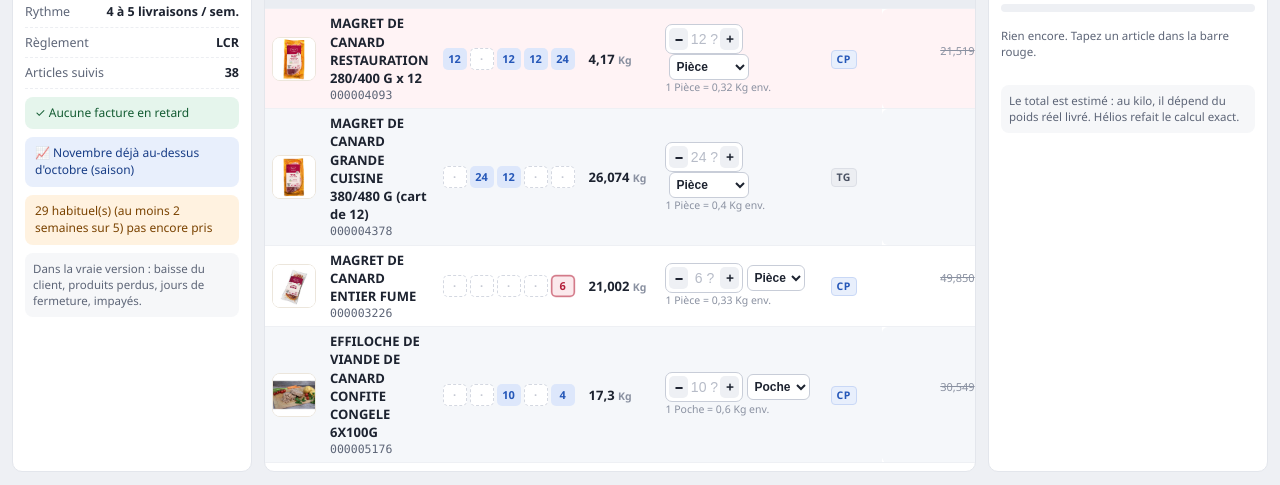
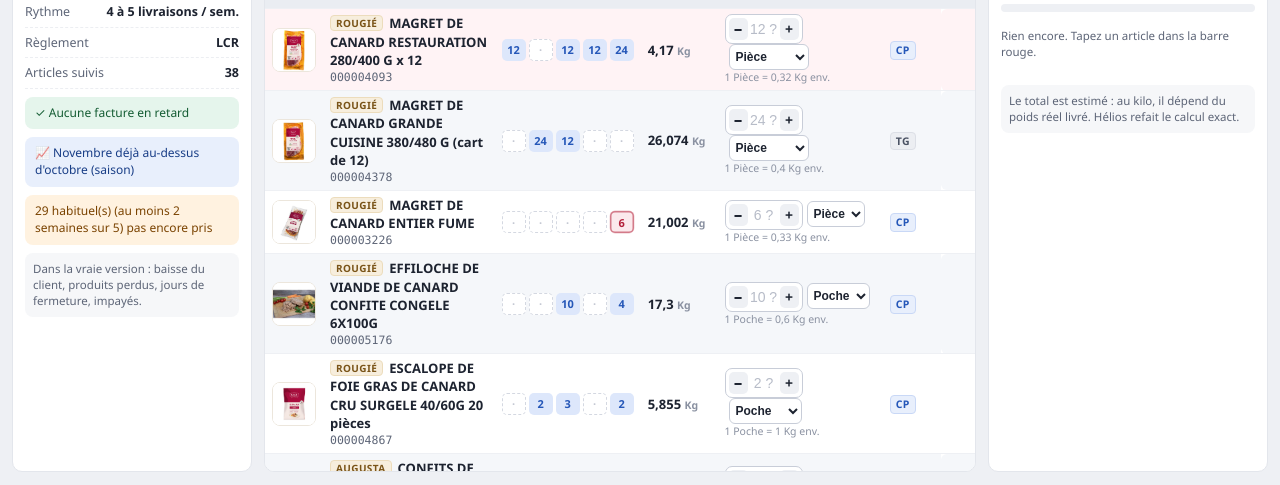
Before and after one commit to lva-distribution/lva-maquettes, a plain HTML site: page saisie-b/index.html in a window 1280 px wide. Shown: the part 315-800 px from the top of the page. Drawn offline with Linux system fonts and the light colour scheme.

Commit message:
Saisie B : marque de l'article (fiche Hélios) devant le libellé, cherchable
Co-Authored-By: Claude Opus 5.5 <noreply@anthropic.com>

```diff
--- a/saisie-b/index.html
+++ b/saisie-b/index.html
@@ -149,6 +149,7 @@ tr.pris td:first-child{box-shadow:inset 3px 0 0 var(--vert)}
 .zoom img{flex:1;min-height:0;width:100%;object-fit:contain}
 .zoom div{font-size:11px;color:var(--gris);text-align:center;padding-top:4px;white-space:nowrap;overflow:hidden;text-overflow:ellipsis}
 .des{font-weight:600}
+.mq{display:inline-block;font-size:10px;font-weight:800;letter-spacing:.4px;color:#7a5418;background:#f7eedd;border:1px solid #ecdcbc;border-radius:4px;padding:0 5px;margin-right:6px;vertical-align:1px;white-space:nowrap}
 .code{font-family:Consolas,monospace;color:var(--gris);font-size:11.5px}
 .histo{display:flex;gap:3px}
 .sem-sens{font-size:10px;font-weight:500;letter-spacing:0;text-transform:none;color:#9aa1ae}
@@ -306,9 +307,11 @@ const nombre = (s) => { const t = String(s || '').replace(/[\s €%]/g, '').rep
 const esc = (s) => String(s == null ? '' : s).replace(/[&<>"']/g, (c) => ({ '&': '&amp;', '<': '&lt;', '>': '&gt;', '"': '&quot;', "'": '&#39;' }[c]));
 const norm = (s) => String(s || '').normalize('NFD').replace(/[̀-ͯ]/g, '').toUpperCase();
 
+// Marque de l'article (champ Marques de la fiche Hélios) ; absente quand Hélios n'en a pas.
+const MARQUES = {"4093": "ROUGIÉ", "4378": "ROUGIÉ", "3226": "ROUGIÉ", "5176": "ROUGIÉ", "4867": "ROUGIÉ", "10782": "AUGUSTA", "1547": "ROUGIÉ", "8692": "CONVIVIAL", "9742": "EASY MEAT", "2375": "LDC", "6907": "JACQUET", "3432": "ISIGNY", "4291": "CAMPAGNETTE", "9064": "DOMAINE DE MORDESSON", "6467": "GRANAROLO", "8285": "DUROUX", "3597": "ONETIK", "4286": "GRAND FERMAGE", "1232": "BAIGNES", "1229": "BAIGNES", "9300": "GID", "7536": "GID", "8758": "GID", "2067": "MUTTI", "3648": "JYRELA", "316": "LEE KUM KEE", "10559": "LA PULPE", "5932": "ANDROS CHEF", "11474": "FABRIQUE DE JEAN", "11611": "OREO", "10462": "BINDI", "10463": "BINDI", "8569": "SAR OCEAN", "10692": "C PROPRE"};
 const lignes = A.map(([groupe, emo, code, des, uv, utv, grille, net, remAccord, sem, hq, hca, stock, us, cond]) =>
   ({ groupe, emo, code, des, uv, utv, grille, net0: net, net, nature: grille === net ? 'TG' : 'CP',
-    remAccord, sem, cond, ci: 0, stock, us, qte: 0, main: false }));
+    remAccord, sem, cond, ci: 0, stock, us, qte: 0, main: false, marque: MARQUES[code] || '' }));
 const facteur = (l) => l.cond[l.ci][1];
 const unite = (l) => l.cond[l.ci][0];
 const auPoids = (l) => l.utv === 'Kg' && !(facteur(l) === 1 && unite(l) === l.utv);
@@ -320,7 +323,7 @@ const remisePct = (l) => l.grille && l.net != null ? Math.round((1 - l.net / l.g
 function score(l, req) {
   const mots = norm(req).split(/[^A-Z0-9]+/).filter(Boolean);
   if (!mots.length) return 1;
-  const ml = norm(l.des).split(/[^A-Z0-9]+/).filter(Boolean);
+  const ml = norm(l.des + ' ' + (l.marque || '')).split(/[^A-Z0-9]+/).filter(Boolean);
   let s = 0;
   for (const m of mots) {
     if (/^\d+$/.test(m) && l.code.startsWith(m.replace(/^0+/, ''))) { s += 5; continue; }
@@ -411,7 +414,7 @@ function ligneHtml(l, i, alt) {
   const nat = l.main ? 'TS' : l.nature;
   return `<tr data-act="ligne" data-code="${l.code}" class="${i === etat.sel ? 'sel ' : ''}${alt ? 'alt ' : ''}${l.qte ? 'pris' : ''}">
     <td>${PHOTOS.has(l.code) ? `<div class="mini ph" data-photo="${l.code}"><img src="photos/${l.code}.jpg" alt="" loading="lazy"></div>` : `<div class="mini">${l.emo}</div>`}</td>
-    <td><div class="des">${esc(l.des)}</div><div class="code">${l.code.padStart(9, '0')}</div></td>
+    <td><div class="des">${l.marque ? `<span class="mq" title="Marque">${esc(l.marque)}</span>` : ''}${esc(l.des)}</div><div class="code">${l.code.padStart(9, '0')}</div></td>
     <td>${celluleHisto(l)}</td>
     <td class="stk ${stockCl}">${l.stock == null ? '<span class="det">dans Hélios</span>' : l.stock <= 0 ? 'rupture' : qfr(l.stock) + ' <span class="det">' + esc(l.us) + '</span>'}</td>
     <td><span class="qbox"><button class="pm m" data-act="pm" data-d="-1" data-code="${l.code}" tabindex="-1" title="Un de moins">−</button><input class="qte" data-code="${l.code}" value="${l.qte ? qfr(l.qte) : ''}" ${!l.qte && sug && l.ci === 0 ? `placeholder="${qfr(sug)} ?"` : ''}><button class="pm p" data-act="pm" data-d="1" data-code="${l.code}" tabindex="-1" title="Un de plus">+</button></span>${sel}${equiv ? `<div class="det">${equiv}</div>` : ''}</td>
@@ -945,7 +948,7 @@ document.addEventListener('mouseover', (e) => {
   if (!m) return;
   const l = lignes.find((x) => x.code === m.dataset.photo);
   zoom.querySelector('img').src = 'photos/' + m.dataset.photo + '.jpg';
-  zoom.querySelector('div').textContent = l ? l.des : '';
+  zoom.querySelector('div').textContent = l ? (l.marque ? l.marque + ' · ' : '') + l.des : '';
   zoom.hidden = false;
   placerZoom(e);
 });
```
